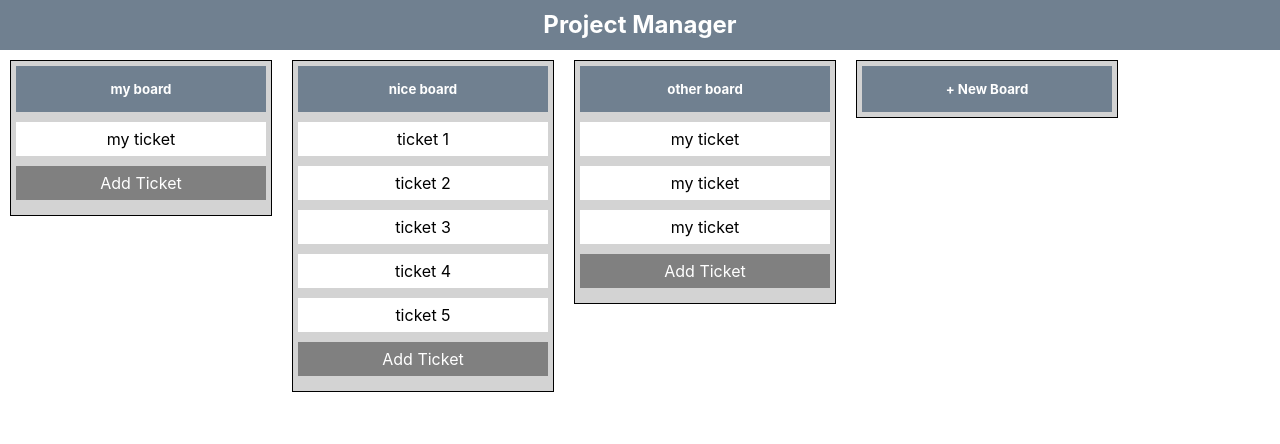
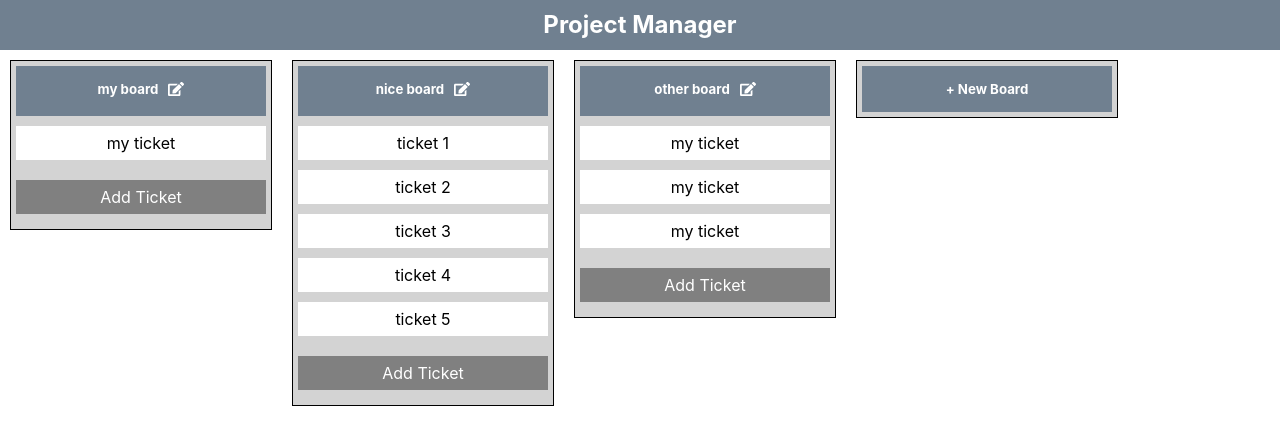
Before and after one commit to skmsd98/react-project-manager-2021, a React (Create React App) app: page / in a window 1280 px wide. Shown: the top 444 px of the page. Built offline with nearby package versions, Linux system fonts and the light colour scheme.

Commit message:
feat: addBoard, updateBoard and more

```diff
--- a/src/components/Main/BoardsList/Board/Board.js
+++ b/src/components/Main/BoardsList/Board/Board.js
@@ -1,12 +1,14 @@
 import React, { useState } from 'react';
 import Ticket from './Ticket/Ticket';
 import TextInput from './../../../shared/TextInput/TextInput';
+import { FaEdit } from 'react-icons/fa'
 
 const Board = (props) => {
-    const [isInputVisible, toggleInputVisibility] = useState(false);
+    const [isAddTicketInputVisible, toggleAddTicketInputVisibility] = useState(false);
+    const [isEditBoardInputVisible, toggleEditBoardInputVisibility] = useState(false);
 
     const handleSaveTicket = title => {
-        toggleInput();
+        toggleAddTicketInput();
         props.addTicket(props.boardId,
             {
                 title,
@@ -15,17 +17,32 @@ const Board = (props) => {
         )
     }
 
-    const toggleInput = () => {
-        toggleInputVisibility(!isInputVisible);
+    const handleEditBoard = title => {
+        toggleEditBoardInput();
+        props.updateBoard(props.boardId, { title });
+    }
+
+
+    const toggleAddTicketInput = () => {
+        toggleAddTicketInputVisibility(!isAddTicketInputVisible);
+    }
+
+    const toggleEditBoardInput = () => {
+        toggleEditBoardInputVisibility(!isEditBoardInputVisible);
     }
 
     return (
         <div style={boardStyles}>
-            <div style={boardTitleStyles}>
-                <h5 style={{ margin: 0 }}>{props.title}</h5>
-            </div>
+            {
+                isEditBoardInputVisible ?
+                    <TextInput value={props.title} onsave={handleEditBoard} oncancel={toggleEditBoardInput} /> :
+                    <div onClick={toggleEditBoardInput} style={boardTitleStyles}>
+                        <h5 style={{ margin: 0 }}>{props.title}</h5>
+                        <span style={{ marginLeft: '10px' }}><FaEdit /></span>
+                    </div>
+            }
             <div style={{
-                maxHeight: '420px',
+                maxHeight: '360px',
                 overflowY: 'scroll'
             }}>
                 {
@@ -42,13 +59,13 @@ const Board = (props) => {
                         />
                     )
                 }
-                {
-                    isInputVisible ?
-                        <TextInput onsave={handleSaveTicket} oncancel={toggleInput} /> :
-                        <div style={addTicketButtonStyles} onClick={toggleInput}>Add Ticket</div>
-                }
             </div>
-        </div>
+            {
+                isAddTicketInputVisible ?
+                    <TextInput onsave={handleSaveTicket} oncancel={toggleAddTicketInput} /> :
+                    <div style={addTicketButtonStyles} onClick={toggleAddTicketInput}>Add Ticket</div>
+            }
+        </div >
     )
 }
 
@@ -63,7 +80,10 @@ const boardStyles = {
 const boardTitleStyles = {
     padding: '15px',
     backgroundColor: 'slategray',
-    color: 'white'
+    color: 'white',
+    display: 'flex',
+    justifyContent: 'center',
+    cursor: 'pointer'
 }
 
 const addTicketButtonStyles = {
--- a/src/components/Main/BoardsList/BoardsList.js
+++ b/src/components/Main/BoardsList/BoardsList.js
@@ -35,21 +35,34 @@ class BoardsList extends Component {
     }
 
     handleAddBoard = title => {
+        if (title.trim()) {
             const currentState = Object.assign({}, this.state);
             const data = { id: uuidv4(), title, tickets: [] };
             currentState.boardsList.push(data);
 
-        console.log(currentState)
             this.updateState(currentState);
+        }
+    }
+
+    handleUpdateBoard = (boardId, data) => {
+        if (data.title.trim()) {
+            const currentState = Object.assign({}, this.state);
+            const boardIndex = currentState.boardsList.findIndex(board => board.id === boardId);
+            currentState.boardsList[boardIndex] = { ...currentState.boardsList[boardIndex], ...data };
+
+            this.updateState(currentState);
+        }
     }
 
     handleUpdateTicket = (ticketId, boardId, data) => {
+        if (data.title.trim()) {
             const boardIndex = this.state.boardsList.findIndex(board => board.id == boardId);
             const ticketIndex = this.state.boardsList[boardIndex].tickets.findIndex(ticket => ticket.id == ticketId);
             const currentState = Object.assign({}, this.state);
             currentState.boardsList[boardIndex].tickets[ticketIndex] = data;
 
             this.updateState(currentState);
+        }
     }
 
     handleDeleteTicket = (ticketId, boardId) => {
@@ -62,12 +75,14 @@ class BoardsList extends Component {
     }
 
     handleAddTicket = (boardId, data) => {
+        if (data.title.trim()) {
             const boardIndex = this.state.boardsList.findIndex(board => board.id == boardId);
             const currentState = Object.assign({}, this.state);
             data.id = uuidv4();
             currentState.boardsList[boardIndex].tickets.push(data);
 
             this.updateState(currentState);
+        }
     }
 
     updateState = newState => {
@@ -92,6 +107,7 @@ class BoardsList extends Component {
                             addTicket={this.handleAddTicket}
                             updateTicket={this.handleUpdateTicket}
                             deleteTicket={this.handleDeleteTicket}
+                            updateBoard={this.handleUpdateBoard}
                         />
                     )
                 }
--- a/src/components/shared/TextInput/TextInput.js
+++ b/src/components/shared/TextInput/TextInput.js
@@ -1,13 +1,13 @@
-import React, { useRef } from 'react';
+import React, { useState } from 'react';
 import classes from './../TextInput/TextInput.module.css';
 
 const TextInput = props => {
-    const inputRef = useRef();
+    const [inputValue, updateInputValue] = useState(props.value || "");
 
     return (
         <div className={classes.InputStyles}>
-            <input type="text" ref={inputRef} autoFocus={true} />
-            <button onClick={() => props.onsave(inputRef.current.value)} className={classes.AddButton}>Save</button>
+            <input type="text" value={inputValue} onChange={(e) => updateInputValue(e.target.value)} autoFocus={true} />
+            <button onClick={() => props.onsave(inputValue)} className={classes.AddButton}>Save</button>
             <button onClick={props.oncancel} className={classes.CancelButton}>X</button>
         </div>
     )
```
Lines whose indentation alone changed are shown as unchanged.
